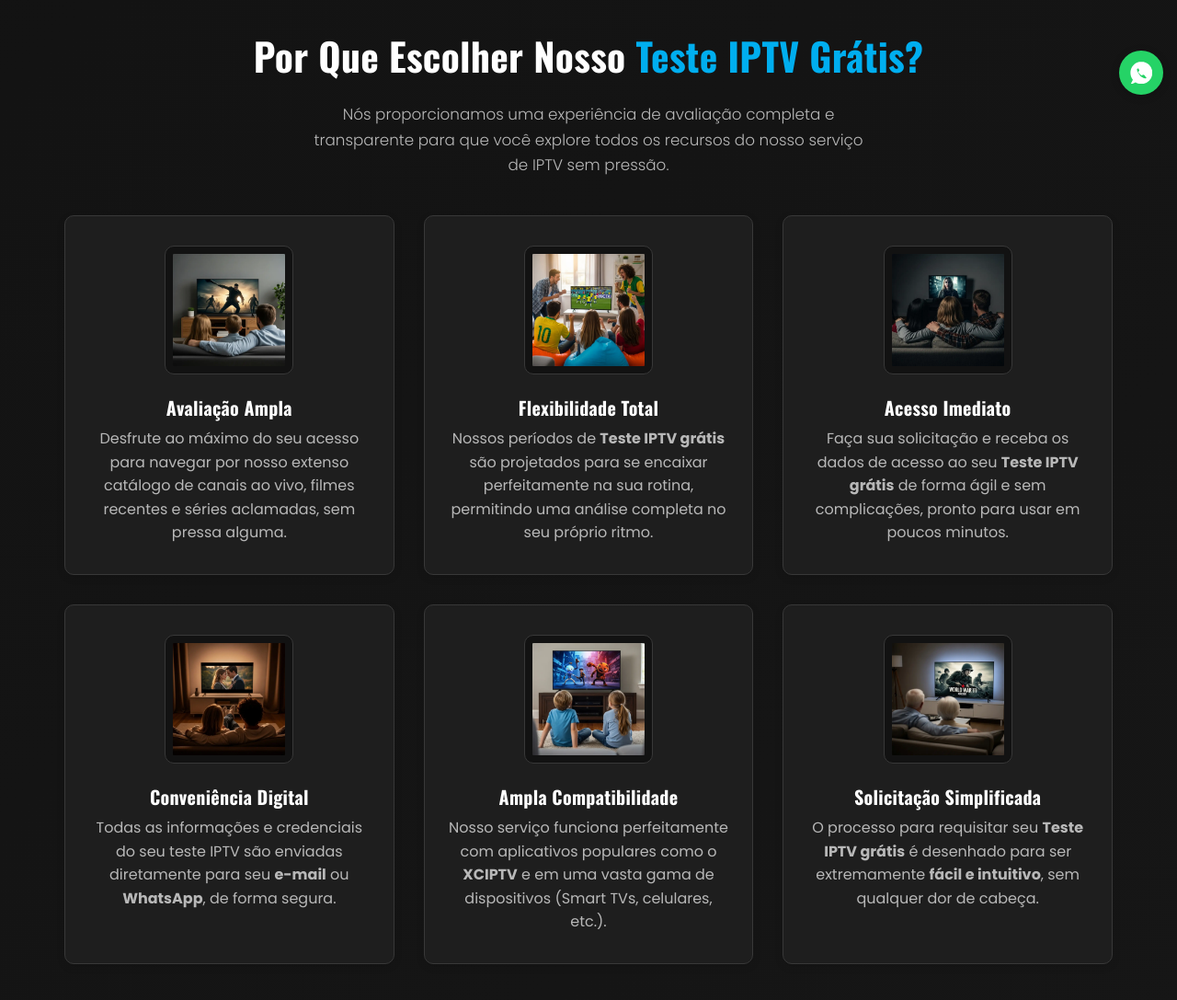
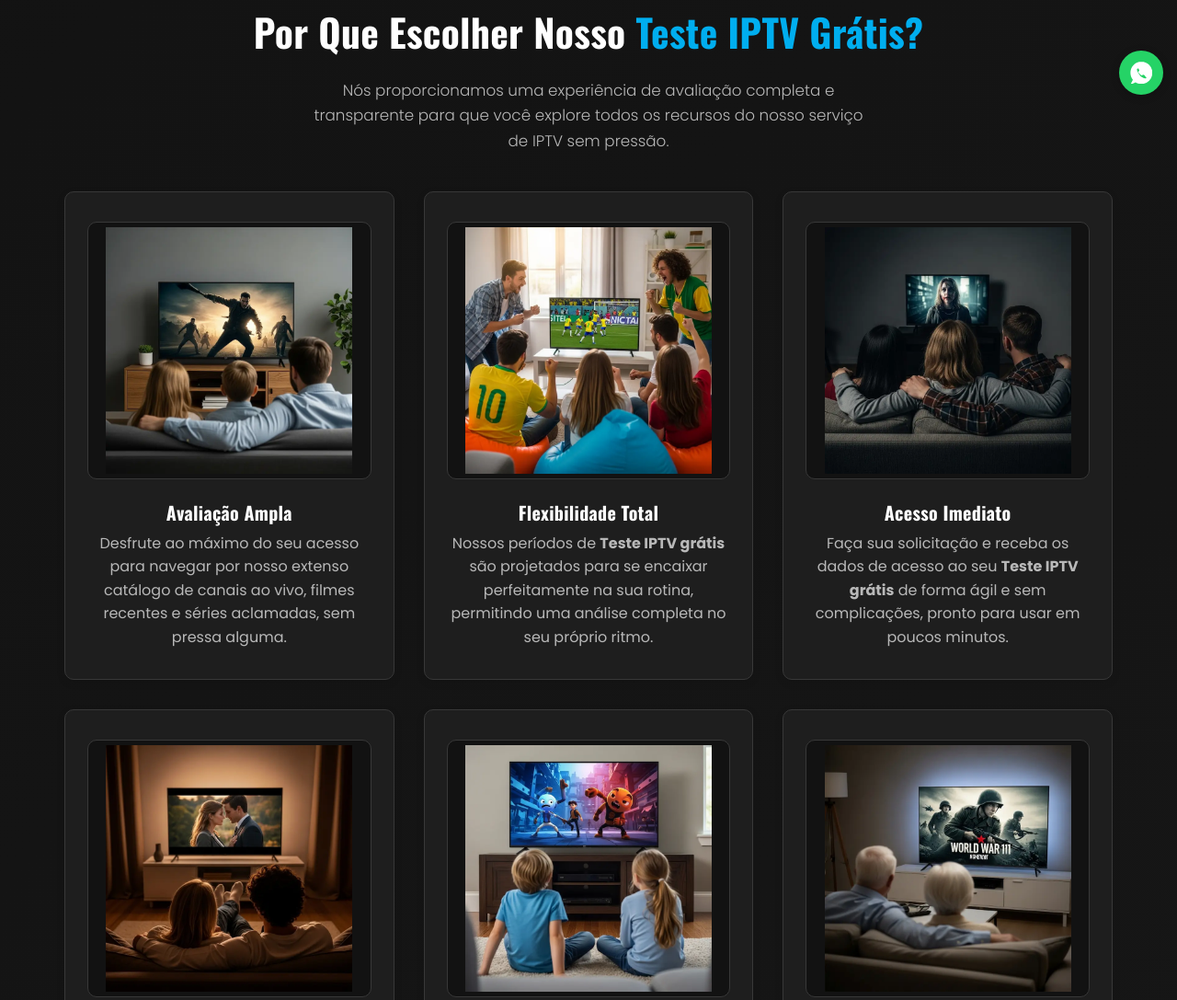
Before and after one commit to qmixdigital/iptv_probr, a plain HTML site: page teste-iptv-gratis.html in a window 1280 px wide. Shown: the part 682-1769 px from the top of the page at 92% size. Drawn offline with nearby package versions, Linux system fonts and the light colour scheme.

Commit message:
Update teste-iptv-gratis.html

```diff
--- a/teste-iptv-gratis.html
+++ b/teste-iptv-gratis.html
@@ -5,7 +5,7 @@
     <meta name="viewport" content="width=device-width, initial-scale=1.0">
     <title>Teste IPTV Grátis: Explore o Melhor do Streaming Sem Compromisso | IPTV PRO BR</title>
     <meta name="description" content="Descubra a liberdade do IPTV com nosso teste grátis! Qualidade, variedade e acesso imediato. Solicite seu Teste IPTV grátis e experimente agora sem cartão ou compromisso.">
-    <link rel="canonical" href="https://iptvprobr.com/teste-iptv-gratis"> {/* URL CORRIGIDA */}
+    <link rel="canonical" href="https://iptvprobr.com/teste-iptv-gratis">
     <meta name="robots" content="index,follow">
 
     <meta property="og:title" content="Teste IPTV Grátis: Streaming de Qualidade Sem Compromisso Futuro - IPTV PRO BR">
@@ -13,7 +13,7 @@
     <meta property="og:image" content="https://iptvprobr.com/images/teste-iptv-pro-brasil.webp">
     <meta property="og:image:width" content="1200">
     <meta property="og:image:height" content="630">
-    <meta property="og:url" content="https://iptvprobr.com/teste-iptv-gratis"> {/* URL CORRIGIDA */}
+    <meta property="og:url" content="https://iptvprobr.com/teste-iptv-gratis">
     <meta property="og:type" content="website">
     <meta property="og:site_name" content="IPTV PRO BR">
 
@@ -67,7 +67,7 @@
           "price": "0",
           "priceCurrency": "BRL",
           "availability": "https://schema.org/InStock",
-          "url": "https://iptvprobr.com/teste-iptv-gratis" // Link para a página de solicitação do teste
+          "url": "https://iptvprobr.com/teste-iptv-gratis"
         }
       }
     }
@@ -145,7 +145,7 @@
             --cta-bg-color: #005C8A;
 
             --background-color: #121212;
-            --background-gradient-end: #1A1A1A; /* Cor final do gradiente */
+            --background-gradient-end: #1A1A1A;
             --surface-color: #1E1E1E;
             --surface-hover: #2a2a2a;
             --border-color: #383838;
@@ -181,7 +181,6 @@
         }
 
         body {
-            /* DEGRADÊ MODERNO APLICADO AQUI */
             background: linear-gradient(135deg, var(--background-color) 0%, var(--background-gradient-end) 100%);
             color: var(--text-color);
             font-family: var(--font-body);
@@ -221,7 +220,6 @@
         a { color: var(--primary-color); text-decoration: none; transition: color 0.2s ease; }
         a:hover { color: var(--primary-hover); }
 
-        /* --- Navbar --- */
         .navbar {
             background-color: rgba(18, 18, 18, 0.9);
             backdrop-filter: blur(8px);
@@ -263,7 +261,6 @@
         }
         .mobile-menu-toggle { display: none; }
 
-        /* --- Hero Section --- */
         .hero {
             background: linear-gradient(rgba(18, 18, 18, 0.92), rgba(18, 18, 18, 0.99)),
                         url('images/hero-background-iptv.webp') no-repeat center center/cover;
@@ -294,7 +291,6 @@
             margin-right: auto;
         }
 
-        /* --- Buttons --- */
         .btn {
             display: inline-block;
             padding: 0.75em 1.8em;
@@ -332,11 +328,10 @@
         }
         .btn-group { display: flex; gap: 0.8rem; justify-content: center; flex-wrap: wrap; }
 
-        /* --- Section General --- */
         .section {
             padding: var(--section-padding);
         }
-        .section-darker { background-color: rgba(0,0,0,0.1); /* Para destacar sobre o gradiente do body */ }
+        .section-darker { background-color: rgba(0,0,0,0.1); }
         .section-title { text-align: center; margin-bottom: 2.5rem; }
         .section-title h2 { font-weight: 700; }
         .section-title h2 .highlight { color: var(--primary-color); }
@@ -348,7 +343,6 @@
             font-weight: 300;
         }
 
-        /* --- Diferenciais/Features Section --- */
         .features-grid {
             display: grid;
             grid-template-columns: repeat(auto-fit, minmax(260px, 1fr));
@@ -364,21 +358,24 @@
             transition: transform 0.2s ease, box-shadow 0.2s ease;
             display: flex;
             flex-direction: column;
+            align-items: center; /* Centraliza a imagem se ela for menor que o card */
         }
         .feature-card:hover {
             transform: translateY(-5px);
             box-shadow: 0 7px 18px rgba(0, 174, 239, 0.12);
         }
-        /* ESTILO DA IMAGEM DA SEÇÃO "DIFERENCIAIS" ALTERADO */
+        /* ===== ESTILO DA IMAGEM DA SEÇÃO "DIFERENCIAIS" ATUALIZADO ===== */
         .feature-card img.feature-icon {
-            width: 140px;  /* LARGURA AUMENTADA */
-            height: 140px; /* ALTURA AUMENTADA PARA MANTER QUADRADO */
-            object-fit: contain; /* GARANTE QUE A IMAGEM APAREÇA EM SUA TOTALIDADE */
-            margin: 0 auto 1.5rem auto;
-            border-radius: var(--border-radius); /* CANTO SUAVEMENTE ARREDONDADO, NÃO CIRCULAR */
+            width: 340px;  /* LARGURA DESEJADA */
+            height: 280px; /* ALTURA DESEJADA */
+            max-width: 100%; /* IMPORTANTE: Para responsividade, não ultrapassar o card */
+            object-fit: contain; /* Garante que a imagem inteira seja visível, sem cortes e mantendo proporção */
+            margin: 0 auto 1.5rem auto; /* Centraliza horizontalmente e adiciona margem inferior */
+            border-radius: var(--border-radius); /* Cantos suavemente arredondados */
             border: 1px solid var(--border-color);
-            padding: 8px; /* PEQUENO ESPAÇAMENTO INTERNO */
-            background-color: var(--background-color); /* FUNDO CASO A IMAGEM SEJA TRANSPARENTE */
+            padding: 5px; /* Pequeno preenchimento interno ao redor da imagem */
+            background-color: var(--background-color); /* Cor de fundo caso a imagem tenha transparência */
+            display: block; /* Para margin:auto funcionar corretamente */
         }
         .feature-card h3 {
             color: var(--text-headings);
@@ -392,7 +389,6 @@
             flex-grow: 1;
         }
 
-        /* --- Como Funciona (Steps) --- */
         .steps-container {
             display: flex;
             flex-direction: column;
@@ -440,8 +436,6 @@
              margin-top: 2rem;
         }
 
-
-        /* --- Content Section (Geral para texto + imagem) --- */
         .content-image-layout {
             display: grid;
             grid-template-columns: 1fr 1fr;
@@ -467,8 +461,6 @@
         }
          .content-image-layout .btn { margin-top: 1em; }
 
-
-        /* --- Testimonials --- */
         .testimonial-grid {
             display: grid;
             grid-template-columns: repeat(auto-fit, minmax(280px, 1fr));
@@ -512,7 +504,6 @@
         }
         .testimonial-card p.author strong { color: var(--text-headings); }
 
-        /* --- FAQ --- */
         .faq-list { max-width: 720px; margin: 0 auto; }
         .faq-item {
             background-color: var(--surface-color);
@@ -553,7 +544,6 @@
             to { opacity: 1; transform: translateY(0); }
         }
 
-        /* --- CTA Section --- */
         .cta-section {
             background-color: var(--cta-bg-color);
             padding: 3.5rem 0;
@@ -572,9 +562,8 @@
             transform: translateY(-1px) scale(1.02);
         }
 
-        /* --- Footer --- */
         .footer {
-            background-color: var(--background-color); /* Usar cor base do body ou surface para consistência com o gradiente */
+            background-color: var(--background-color);
             padding: 2.5rem 0 1.2rem;
             border-top: 1px solid var(--border-color);
         }
@@ -593,7 +582,6 @@
         .footer-copyright { font-size: var(--font-size-smaller); color: #999; text-align: center; }
         .footer-copyright .legal-disclaimer { font-size: calc(var(--font-size-smaller) - 0.05rem); color: #888; margin-top: 0.4rem; }
 
-        /* --- WhatsApp Float --- */
         .whatsapp-float {
             position: fixed;
             width: 48px; height: 48px;
@@ -626,10 +614,7 @@
             .step-content p { font-size: var(--font-size-base); }
             .testimonial-card p.quote { font-size: 0.95rem; }
             .faq-answer { font-size: var(--font-size-base); }
-            .feature-card img.feature-icon { /* Ajuste de tamanho para tablet */
-                 width: 120px;
-                 height: 120px;
-            }
+            /* As regras específicas de width/height para .feature-card img.feature-icon foram removidas daqui */
         }
 
         @media (min-width: 993px) {
@@ -639,16 +624,13 @@
             .features-grid {
                 grid-template-columns: repeat(3, 1fr);
             }
-             .feature-card img.feature-icon { /* Tamanho final para desktop */
-                width: 140px;
-                height: 140px;
-            }
             .content-image img {
                 max-width: 450px;
             }
              .testimonial-grid {
                 grid-template-columns: repeat(3, 1fr);
             }
+            /* As regras específicas de width/height para .feature-card img.feature-icon foram removidas daqui */
         }
 
         @media (max-width: 992px) {
@@ -708,10 +690,6 @@
             }
 
             .features-grid { grid-template-columns: 1fr; }
-            .feature-card img.feature-icon { /* Ajuste de tamanho para mobile */
-                 width: 100px;
-                 height: 100px;
-            }
             .section-title { margin-bottom: 1.8rem; }
             .section-title h2 { font-size: clamp(1.5rem, 5vw, 2rem); }
             .section-title p.lead { font-size: 0.9rem; }
@@ -728,17 +706,18 @@
             .footer-brand, .footer-copyright, .footer-copyright .legal-disclaimer { text-align: left; }
             .footer-links { justify-content: flex-start; flex-direction: column; align-items: flex-start; gap: 0.4rem; }
             .footer-links li { margin-left: 0; }
+            /* As regras específicas de width/height para .feature-card img.feature-icon foram removidas daqui */
         }
          @media (max-width: 480px) {
             .hero h1 { font-size: clamp(1.7rem, 6vw, 2.2rem); }
             .content-image img { max-width: 90%; }
-            .feature-card img.feature-icon { width: 90px; height: 90px;}
             .btn-group .btn { min-width: 160px; }
             .section-padding { padding: 40px 0; }
             h2 { font-size: clamp(1.4rem, 4vw, 1.8rem); }
             h3 { font-size: clamp(1.1rem, 3vw, 1.4rem); }
             .faq-item summary h3 { font-size: 0.95rem; }
             .hero p.subtitle { font-size: 0.9rem; }
+            /* As regras específicas de width/height para .feature-card img.feature-icon foram removidas daqui */
         }
 
     </style>
@@ -868,7 +847,6 @@
                         <a href="https://teste.iptvprobr.com/" class="btn btn-secondary" target="_blank" rel="noopener">Explorar Conteúdo Agora</a>
                     </div>
                     <div class="content-image">
-                        <!-- Mudei a imagem aqui para variar um pouco, já que a de 8 horas estava na seção de diferenciais -->
                         <img src="images/teste%20iptv%20xciptv.webp" alt="Interface e variedade de conteúdo no Teste IPTV Grátis" loading="lazy">
                     </div>
                 </div>
@@ -903,7 +881,6 @@
                     <h2>Perguntas <span class="highlight">Frequentes sobre o Teste IPTV</span></h2>
                 </div>
                 <div class="faq-list">
-                    <!-- FAQ ATUALIZADO CONFORME SOLICITADO -->
                     <details class="faq-item">
                         <summary><h3>Você tem teste IPTV via e-mail?</h3><span class="faq-icon">+</span></summary>
                         <div class="faq-answer"><p>Ainda não oferecemos teste IPTV pelo e-mail. Esse recurso pode ser adicionado a qualquer momento; acompanhe nossos canais para novidades sobre o <strong>Teste IPTV grátis</strong>.</p></div>
```
